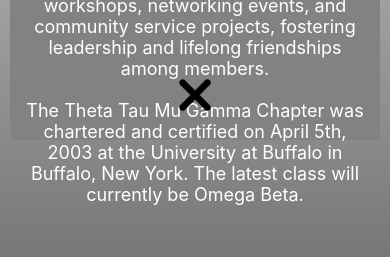
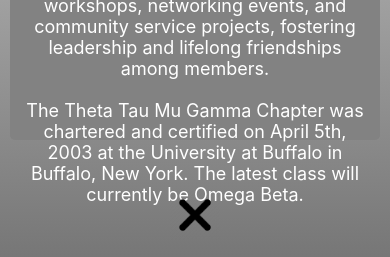
Before and after one commit to lordoftheseas/ThetaTau_App_inital, a React Native app: screen /About in a window 390 px wide. Shown: the part 584-841 px from the top of the page. Built offline with nearby package versions, Linux system fonts and the light colour scheme.

Commit message:
fixed aboutPage backbutton

```diff
--- a/components/AboutPage.js
+++ b/components/AboutPage.js
@@ -73,8 +73,10 @@
           <Text style={styles.aboutButtonText}></Text>
         </TouchableOpacity>
 
-        {/* Back Button */}
-        <TouchableOpacity
+
+      </View>
+      {/* Back Button */}
+      <TouchableOpacity
           onPress={() => navigation.goBack()} // Adjust the navigation as needed
           style={stylesDark.backButtonDark}
         >
@@ -83,7 +85,6 @@
             style={stylesDark.backButtonImageDark}
           />
         </TouchableOpacity>
-      </View>
     </LinearGradient>
   );
 };
```
